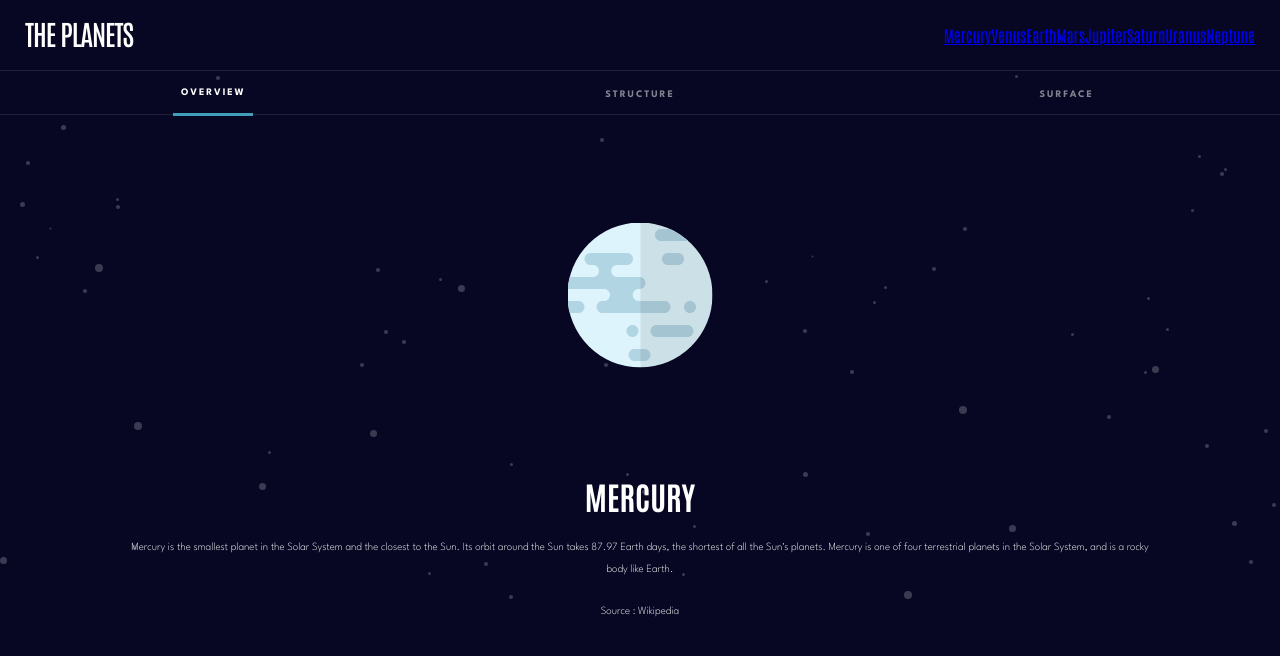
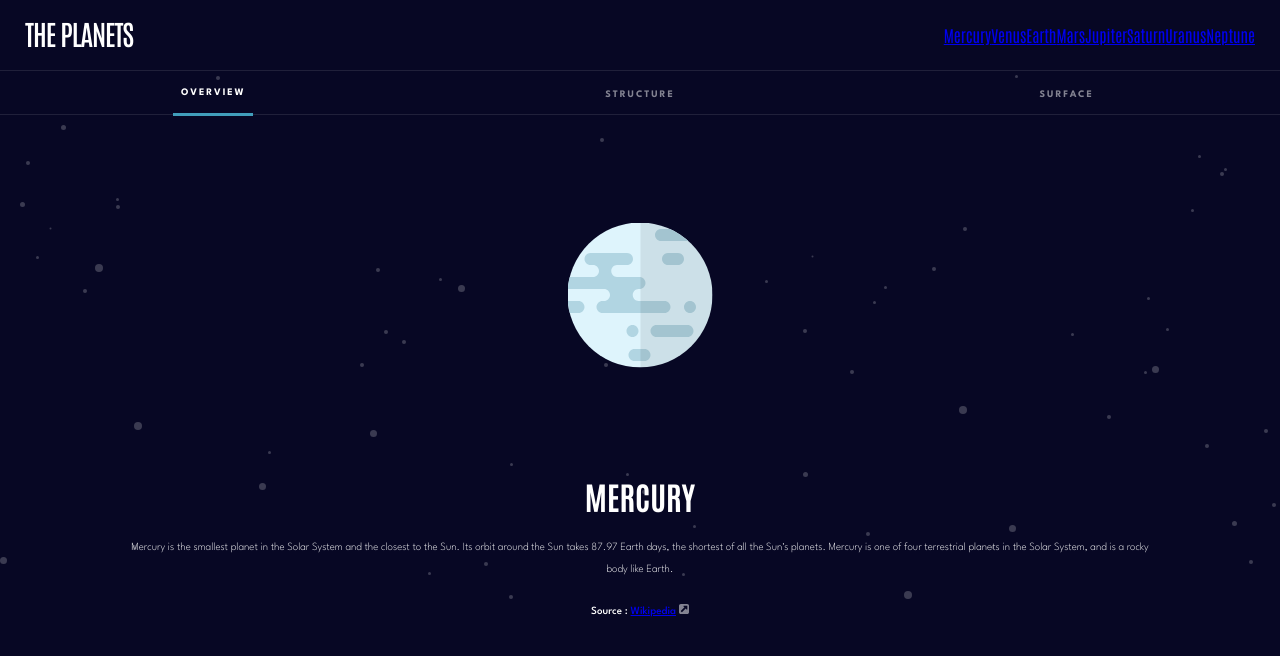
Before and after one commit to darianhang/planet-app, a React (Create React App) app: page /Mercury in a window 1280 px wide. Shown: the top 656 px of the page. Built offline with nearby package versions, Linux system fonts and the light colour scheme.

Commit message:
Added href sources

```diff
--- a/src/App.js
+++ b/src/App.js
@@ -40,7 +40,7 @@ function App() {
             <Route path={data.name} element={
             <BodyWrapper>
               <Planet img={data.images.planet}/>
-              <InfoBody name={data.name} body={selected == 1 ? data.overview.content : selected == 2 ? data.structure.content : selected == 3 ? data.geology.content : ""}/>
+              <InfoBody source={data.overview.source} name={data.name} body={selected == 1 ? data.overview.content : selected == 2 ? data.structure.content : selected == 3 ? data.geology.content : ""}/>
             </BodyWrapper>} />
           )
         })}
--- a/src/components/info-body.jsx
+++ b/src/components/info-body.jsx
@@ -26,13 +26,25 @@ const Body = styled.p`
 `
 
 const Source = styled.p`
+display: flex;
+flex-direction: row;
+justify-content: center;
+align-items: center;
   font-family: 'League Spartan', sans-serif;
   color: #fff;
   font-size: 11px;
-  font-weight: 200;
+  font-weight: 500;
   line-height: 22px;
   text-align: center;
   width: 80%;
+  text-decoration: none;
+  color: #fff;
+`
+
+const SourceIcon = styled.img`
+  height: 10px;
+  width: 10px;
+  margin-left: 3px;
 `
 
 function InfoBody(props) {
@@ -40,7 +52,7 @@ function InfoBody(props) {
     <InfoWRapper>
       <Title>{props.name}</Title>
       <Body>{props.body}</Body>
-      <Source>Source : Wikipedia</Source>
+      <Source>Source :&nbsp;<a href={props.source}>Wikipedia<SourceIcon src="../assets/icon-source.svg"></SourceIcon></a></Source>
     </InfoWRapper>
   );
 }
--- a/src/components/nav-bar.jsx
+++ b/src/components/nav-bar.jsx
@@ -35,7 +35,7 @@ const NavLinks = styled.div`
 `
 
 function NavBar(props) {
-  console.log(SpaceData[0])
+  console.log(SpaceData[0].overview.source)
 
   const Ham = styled.img`
   height: 17px;
```
